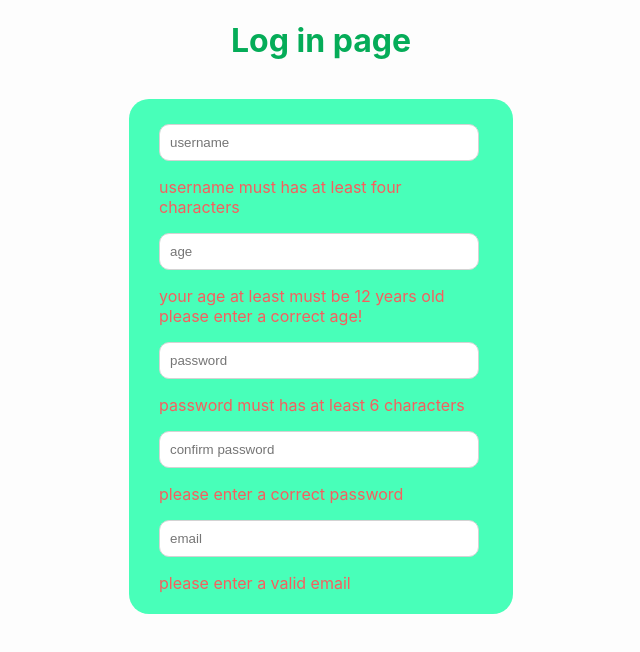
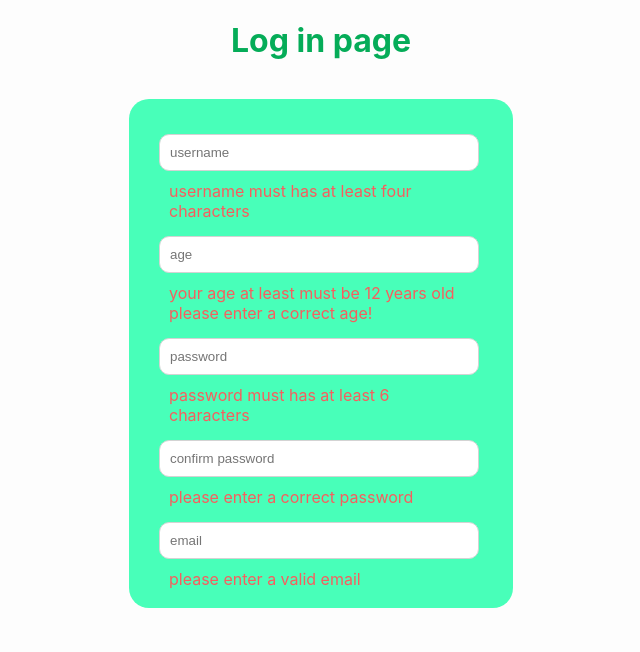
Before and after one commit to MissGhasempour/login-project, a React (Create React App) app: page / in a window 1280 px wide. Shown: the top 652 px of the page, without its empty margins (319-959 px from the left). Built offline with nearby package versions, Linux system fonts and the light colour scheme; the HTML template or start-up script is replaced by a standard one.

Commit message:
Some styles changed.

```diff
--- a/src/App.css
+++ b/src/App.css
@@ -10,7 +10,7 @@ body {
 input {
   box-sizing: border-box;
   display: block;
-  /* margin: 4px 0; */
+  margin-top: 15px;
   padding: 10px;
   width: 25vw;
   border: 1px solid lightgray;
@@ -30,13 +30,14 @@ input {
 #form {
   margin: 3% 35% 0;
   background-color: rgb(72, 255, 185);
-  padding: 25px 30px 5px;
+  padding: 20px 30px 9px;
   border: none;
   border-radius: 20px;
 }
 
 .message-color {
   color: rgb(247, 94, 94);
+  margin: 10px;
 }
 .form-info{
   font-size: 16px;
@@ -45,3 +46,8 @@ input {
 .login-information-title{
   text-align: center;
 }
+
+mark{
+  display: inline-block;
+  margin-top: 10px !important;
+}
```
